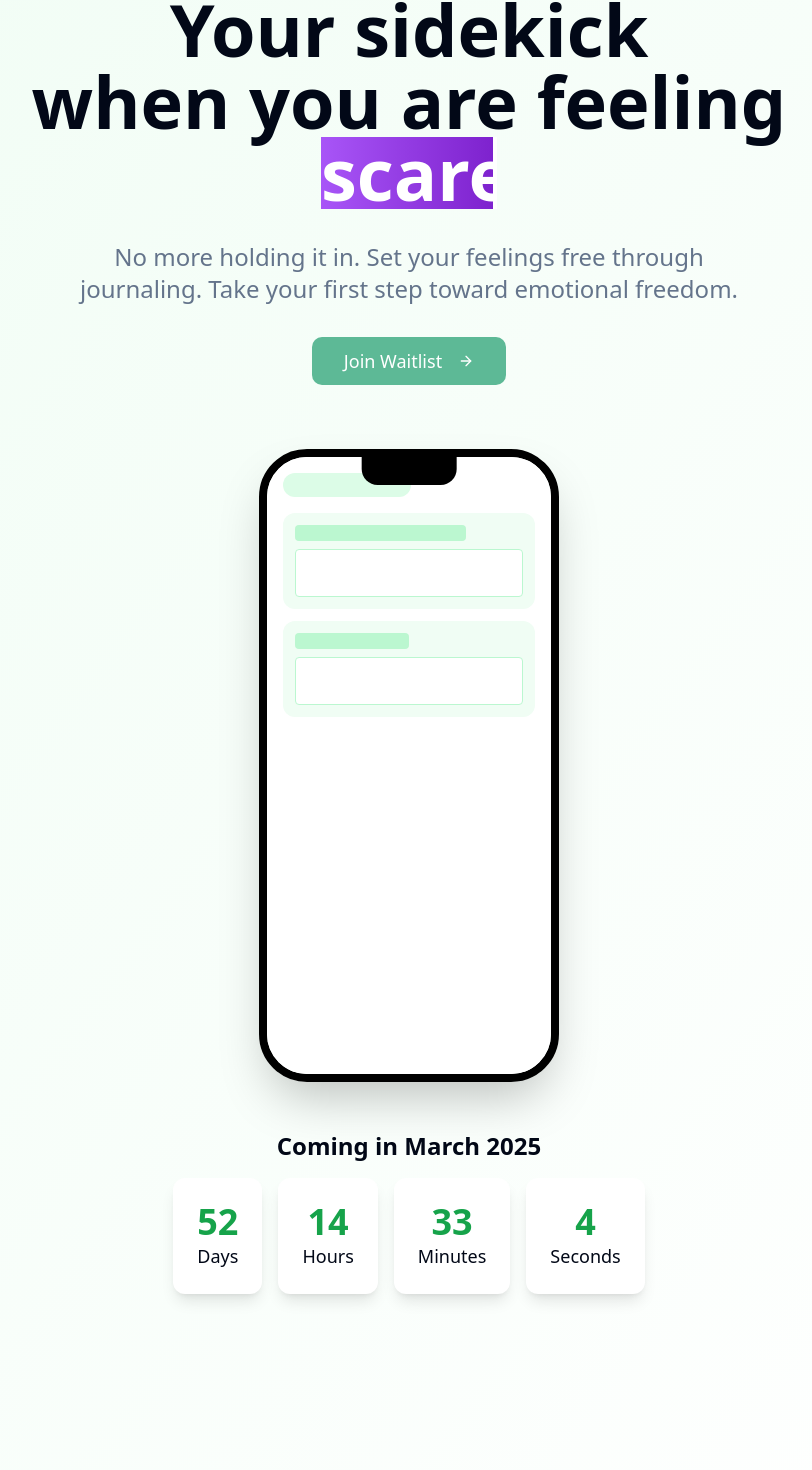
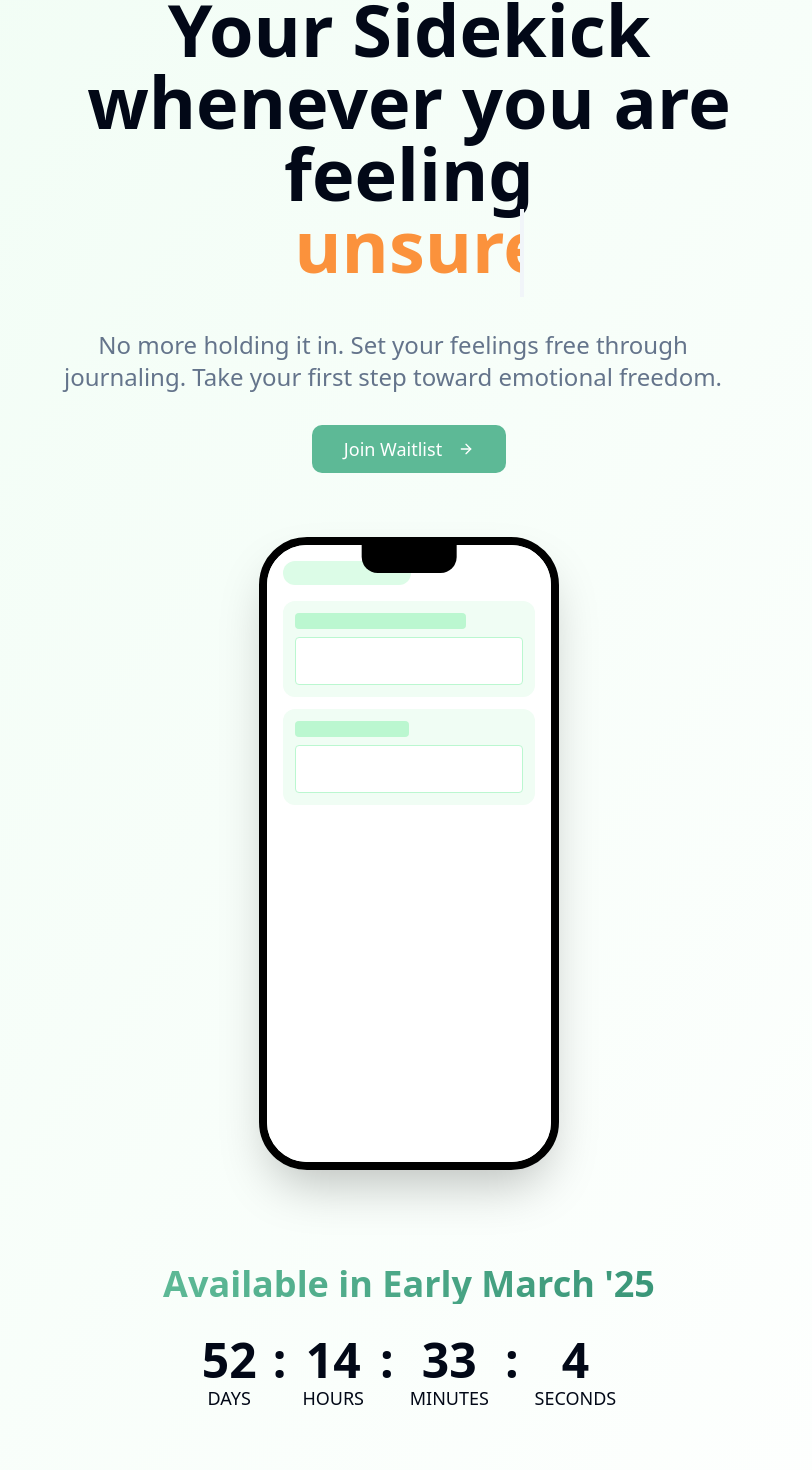
Before and after one commit to lambda-i/psykick-landing, a React (Vite) app: page / in a window 1280 px wide. Shown: the part 199-1669 px from the top of the page, without its empty margins (231-1043 px from the left). Built offline with nearby package versions, Linux system fonts and the light colour scheme.

Commit message:
fix to ui

```diff
--- a/src/components/Countdown.tsx
+++ b/src/components/Countdown.tsx
@@ -9,7 +9,12 @@ interface TimeLeft {
 
 export const Countdown = () => {
   const targetDate = "2025-03-07";
-  const [timeLeft, setTimeLeft] = useState<TimeLeft>({ days: 0, hours: 0, minutes: 0, seconds: 0 });
+  const [timeLeft, setTimeLeft] = useState<TimeLeft>({
+    days: 0,
+    hours: 0,
+    minutes: 0,
+    seconds: 0,
+  });
 
   useEffect(() => {
     const calculateTimeLeft = () => {
@@ -20,7 +25,7 @@ export const Countdown = () => {
           days: Math.floor(difference / (1000 * 60 * 60 * 24)),
           hours: Math.floor((difference / (1000 * 60 * 60)) % 24),
           minutes: Math.floor((difference / 1000 / 60) % 60),
-          seconds: Math.floor((difference / 1000) % 60)
+          seconds: Math.floor((difference / 1000) % 60),
         });
       }
     };
@@ -32,24 +37,29 @@ export const Countdown = () => {
   }, []);
 
   return (
-    <div className="text-center mb-20">
-      <h3 className="text-2xl font-semibold mb-4">Coming in March 2025</h3>
-      <div className="flex justify-center gap-4 text-xl">
-        <div className="bg-white p-6 rounded-lg shadow-lg">
-          <span className="font-bold text-4xl text-green-600">{timeLeft.days}</span>
-          <p className="text-lg text-gray-600">Days</p>
+    <div className="flex flex-col justify-center items-center h-60 bg-gray-50">
+      <div>
+      <h2 className="text-4xl font-semibold text-gradient mb-8">Available in Early March '25</h2>
+      </div>
+      <div className="flex space-x-4 text-center text-gray-800">
+        <div className="time-box">
+          <span className="text-5xl font-bold">{timeLeft.days}</span>
+          <p className="text-lg font-medium text-gray-600">DAYS</p>
         </div>
-        <div className="bg-white p-6 rounded-lg shadow-lg">
-          <span className="font-bold text-4xl text-green-600">{timeLeft.hours}</span>
-          <p className="text-lg text-gray-600">Hours</p>
+        <span className="text-5xl font-bold text-gray-500">:</span>
+        <div className="time-box">
+          <span className="text-5xl font-bold">{timeLeft.hours}</span>
+          <p className="text-lg font-medium text-gray-600">HOURS</p>
         </div>
-        <div className="bg-white p-6 rounded-lg shadow-lg">
-          <span className="font-bold text-4xl text-green-600">{timeLeft.minutes}</span>
-          <p className="text-lg text-gray-600">Minutes</p>
+        <span className="text-5xl font-bold text-gray-500">:</span>
+        <div className="time-box">
+          <span className="text-5xl font-bold">{timeLeft.minutes}</span>
+          <p className="text-lg font-medium text-gray-600">MINUTES</p>
         </div>
-        <div className="bg-white p-6 rounded-lg shadow-lg">
-          <span className="font-bold text-4xl text-green-600">{timeLeft.seconds}</span>
-          <p className="text-lg text-gray-600">Seconds</p>
+        <span className="text-5xl font-bold text-gray-500">:</span>
+        <div className="time-box">
+          <span className="text-5xl font-bold">{timeLeft.seconds}</span>
+          <p className="text-lg font-medium text-gray-600">SECONDS</p>
         </div>
       </div>
     </div>
--- a/src/components/FAQ.tsx
+++ b/src/components/FAQ.tsx
@@ -12,28 +12,28 @@ export const FAQ = () => {
         <h2 className="text-4xl font-bold text-center mb-12">Frequently Asked Questions</h2>
         <Accordion type="single" collapsible className="w-full space-y-4">
           <AccordionItem value="item-1" className="border rounded-lg px-6">
-            <AccordionTrigger className="text-lg font-semibold">How secure is my journal data?</AccordionTrigger>
+            <AccordionTrigger className="text-lg font-semibold text-left">How secure is my journal data?</AccordionTrigger>
             <AccordionContent className="text-gray-600">
               Your journal is protected with end-to-end encryption, biometric security, and passcodes. You have complete control over your data and can export it anytime.
             </AccordionContent>
           </AccordionItem>
 
           <AccordionItem value="item-2" className="border rounded-lg px-6">
-            <AccordionTrigger className="text-lg font-semibold">What makes Psykick different from other journaling apps?</AccordionTrigger>
+            <AccordionTrigger className="text-lg font-semibold text-left">What makes Psykick different from other journaling apps?</AccordionTrigger>
             <AccordionContent className="text-gray-600">
               Psykick uses AI to provide personalized prompts based on your mood and emotional state, making each journaling session more meaningful and insightful.
             </AccordionContent>
           </AccordionItem>
 
           <AccordionItem value="item-3" className="border rounded-lg px-6">
-            <AccordionTrigger className="text-lg font-semibold">Can I use Psykick offline?</AccordionTrigger>
+            <AccordionTrigger className="text-lg font-semibold text-left">Can I use Psykick offline?</AccordionTrigger>
             <AccordionContent className="text-gray-600">
               Yes, Psykick works offline. Your entries are synchronized when you're back online, ensuring you never lose your thoughts.
             </AccordionContent>
           </AccordionItem>
 
           <AccordionItem value="item-4" className="border rounded-lg px-6">
-            <AccordionTrigger className="text-lg font-semibold">What types of media can I add to my journal?</AccordionTrigger>
+            <AccordionTrigger className="text-lg font-semibold text-left">What types of media can I add to my journal?</AccordionTrigger>
             <AccordionContent className="text-gray-600">
               You can enhance your entries with photos, videos, audio recordings, and drawings. Express yourself in whatever way feels most natural.
             </AccordionContent>
--- a/src/components/Hero.tsx
+++ b/src/components/Hero.tsx
@@ -9,11 +9,11 @@ export const Hero = () => {
   };
 
   const emotions = [
-    { text: "angry", gradient: "bg-gradient-to-r from-red-500 to-red-700" },
-    { text: "sad", gradient: "bg-gradient-to-r from-blue-500 to-blue-700" },
-    { text: "scared", gradient: "bg-gradient-to-r from-purple-500 to-purple-700" },
-    { text: "happy", gradient: "bg-gradient-to-r from-yellow-400 to-yellow-600" },
-    { text: "unsure", gradient: "bg-gradient-to-r from-orange-400 to-orange-600" },
+    { text: "angry", gradient: "bg-gradient-to-r from-red-500 to-red-700", textColor: "text-red-500" },
+    { text: "sad", gradient: "bg-gradient-to-r from-blue-500 to-blue-700", textColor: "text-blue-500" },
+    { text: "scared", gradient: "bg-gradient-to-r from-purple-500 to-purple-700", textColor: "text-purple-500" },
+    { text: "happy", gradient: "bg-gradient-to-r from-yellow-400 to-yellow-600", textColor: "text-yellow-400" },
+    { text: "unsure", gradient: "bg-gradient-to-r from-orange-400 to-orange-600", textColor: "text-orange-400" },
   ];
 
   const [currentEmotionIndex, setCurrentEmotionIndex] = useState(0);
@@ -21,7 +21,7 @@ export const Hero = () => {
   useEffect(() => {
     const interval = setInterval(() => {
       setCurrentEmotionIndex((prevIndex) => (prevIndex + 1) % emotions.length);
-    }, 2400); // Switch emotion every 4 seconds
+    }, 1570); // Switch emotion every 4 seconds
 
     return () => clearInterval(interval); // Cleanup on unmount
   }, []);
@@ -33,17 +33,17 @@ export const Hero = () => {
       <div className="absolute inset-0 bg-gradient-to-br from-green-50 to-background/50 -z-10" />
       <div className="max-w-4xl mx-auto text-center">
       <h1 className="text-6xl md:text-7xl font-bold mb-6 mt-16">
-          Your sidekick
+          Your Sidekick
           <br/>
-           when you are feeling
-          <br/>
-          <p
-            className={`animate-typing inline-block whitespace-nowrap overflow-hidden border-r-4 border-r-white pr-5 text-white font-bold ${currentEmotion.gradient}`}
+          whenever you are feeling
+           <br/>
+          <span
+            className={`animate-typing inline-block whitespace-nowrap overflow-hidden border-r-4 border-slate-100 font-bold pb-4 ${currentEmotion.textColor}`}
           >
             {currentEmotion.text}
-          </p>
+          </span>
         </h1>
-        <p className="text-xl md:text-2xl text-muted-foreground mb-8 max-w-2xl mx-auto">
+        <p className="text-l md:text-2xl text-muted-foreground mb-8 max-w-2xl mx-24">
           No more holding it in. Set your feelings free through journaling. Take your first step toward emotional freedom.
         </p>
         <Button
--- a/src/components/Quote.tsx
+++ b/src/components/Quote.tsx
@@ -9,7 +9,7 @@ import {
     return (
       <section className="py-20 px-4 bg-white">
         <div className="max-w-3xl mx-auto">
-          <h1 className="text-7xl text-center mb-12">Thoughts and feelings are energy, and that needs to be dealt with...
+          <h1 className="text-6xl text-center mb-12 p-14">Thoughts and feelings are energy, and that needs to be dealt with...
             <br />
             Write and let it go.</h1>
         </div>
--- a/tailwind.config.ts
+++ b/tailwind.config.ts
@@ -79,7 +79,7 @@ export default {
 					  width: "0",
 					},
 					"100%": {
-					  width: "100%"
+					  width: "40%"
 					}
 				  },
 				  blink: {
@@ -87,7 +87,7 @@ export default {
 					  borderColor: "transparent"
 					},
 					"100%": {
-					  borderColor: "white"
+					  borderColor: "transparent"
 					}
 				},
 				'accordion-down': {
@@ -108,9 +108,9 @@ export default {
 				}
 			},
 			animation: {
-				typing: "typing 1.2s steps(30) infinite alternate, blink 0.8s",
-				'accordion-down': 'accordion-down 0.2s ease-out',
-				'accordion-up': 'accordion-up 0.2s ease-out',
+				typing: "typing 0.8s steps(50) infinite alternate, blink 1s",
+				'accordion-down': 'accordion-down 0.3s ease-out',
+				'accordion-up': 'accordion-up 0.3s ease-out',
 			}
 		}
 	},
```
Also changed, not shown: src/components/Footer.tsx (+4 -7 lines).
